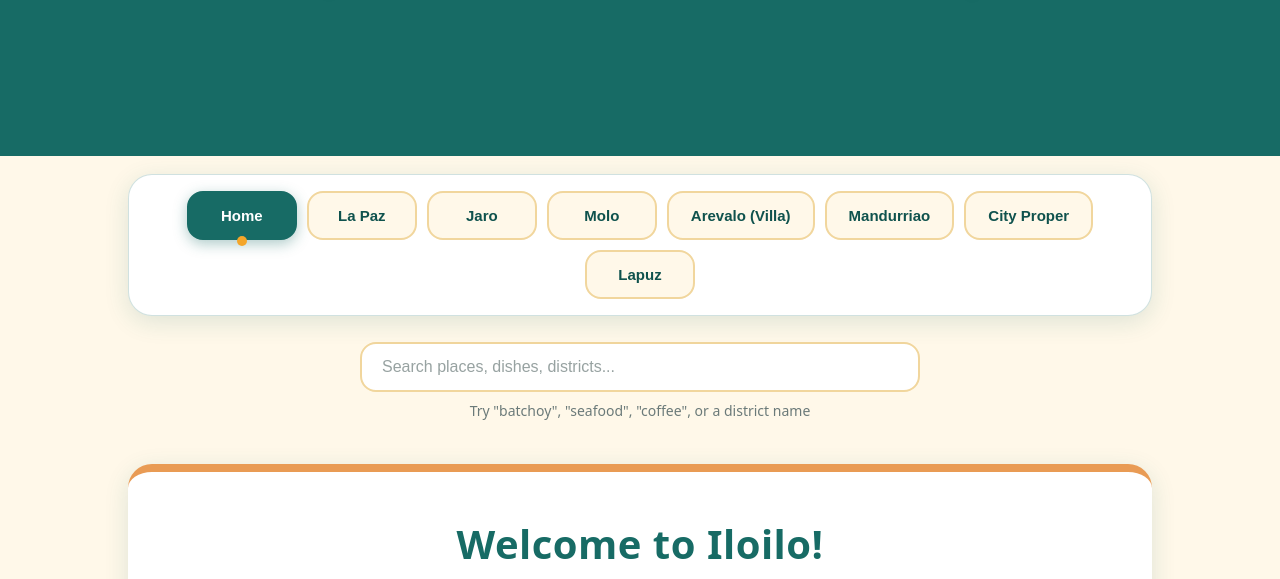
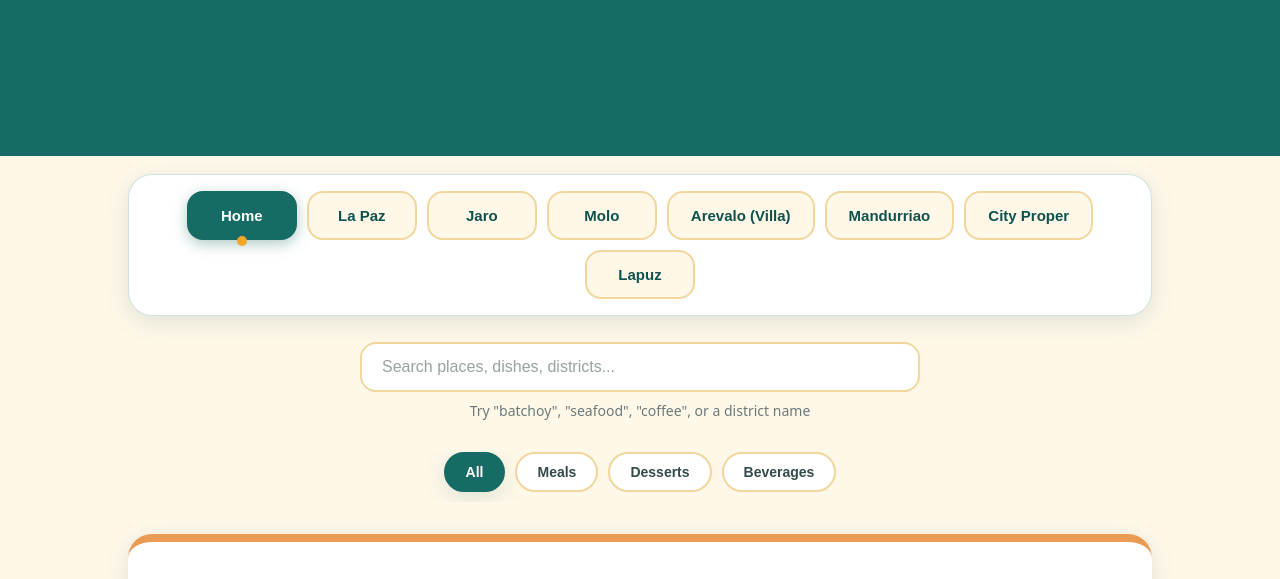
Before and after one commit to FranAldon/ILoLicious, a plain HTML site: page index.html in a window 1280 px wide. Shown: the part 304-883 px from the top of the page. Drawn offline with Linux system fonts and the light colour scheme.

Commit message:
Sliding Menu [not finished]

```diff
--- a/index.html
+++ b/index.html
@@ -62,6 +62,15 @@
         <p class="search-hint">Try "batchoy", "seafood", "coffee", or a district name</p>
     </div>
 
+    <nav class="category-menu" role="navigation" aria-label="Food categories">
+        <div class="category-scroll">
+            <button class="category-pill active" data-category="all" onclick="filterCategory('all')">All</button>
+            <button class="category-pill" data-category="meals" onclick="filterCategory('meals')">Meals</button>
+            <button class="category-pill" data-category="desserts" onclick="filterCategory('desserts')">Desserts</button>
+            <button class="category-pill" data-category="beverages" onclick="filterCategory('beverages')">Beverages</button>
+        </div>
+    </nav>
+
     <main id="content" tabindex="-1"></main>
 
     <button id="backToTop" aria-label="Back to top" onclick="scrollToTop()">&#8593;</button>
--- a/script.js
+++ b/script.js
@@ -428,6 +428,7 @@ const districts = [
 // ============================================================================
 let activeIndex = null;   // null = home view
 let isSearching = false;
+let activeCategory = null; // 'all' | 'meals' | 'desserts' | 'beverages' | null
 
 const navButtons = document.querySelectorAll(".nav-button");
 const searchInput = document.getElementById("districtSearch");
@@ -441,6 +442,19 @@ function escapeHtml(text) {
     const div = document.createElement("div");
     div.textContent = text;
     return div.innerHTML;
+}
+
+function getItemCategory(title) {
+    const t = title.toLowerCase();
+    if (t.includes("cafe") || t.includes("coffee") || t.includes("refreshment") || t.includes("bistro") || t.includes("kofi")) {
+        return "Beverages";
+    }
+    if (t.includes("biscocho") || t.includes("barquillos") || t.includes("creamhorn") || t.includes("piyaya") ||
+        t.includes("butterscotch") || t.includes("panaderia") || t.includes("bakery") ||
+        t.includes("pasalubong") || t.includes("delicacies") || t.includes("bakehouse") || t.includes("baking studio")) {
+        return "Desserts";
+    }
+    return "Meals";
 }
 
 function setActiveButton(target) {
@@ -513,6 +527,23 @@ function closeLightbox() {
     document.getElementById("lightboxCaption").textContent = "";
     document.getElementById("lightboxDescription").textContent = "";
     document.body.style.overflow = "";
+}
+
+// ============================================================================
+// Category Filter
+// ============================================================================
+function filterCategory(category) {
+    activeCategory = category === "all" ? null : category;
+
+    document.querySelectorAll(".category-pill").forEach((pill) => {
+        pill.classList.toggle("active", pill.dataset.category === (activeCategory || "all"));
+    });
+
+    if (activeIndex !== null) {
+        showDistrict(activeIndex);
+    } else {
+        showHome();
+    }
 }
 
 // Delegate lightbox clicks on gallery images (content is regenerated)
@@ -647,11 +678,15 @@ function showHome() {
                 traditions, and local specialties across the seven districts of Iloilo City.
             </p>
 
+            ${activeCategory ? `<p style="text-align:center; color:var(--color-primary-dark); font-weight:600; margin-bottom:16px;">Showing: ${activeCategory.charAt(0).toUpperCase() + activeCategory.slice(1)}</p>` : ""}
             <div style="display:flex; flex-wrap:wrap; gap:18px; justify-content:center; margin-bottom:30px;">
-                ${districts
+                ${(activeCategory
+                    ? districts.filter((d) => d.gallery.some((item) => getItemCategory(item.title) === activeCategory))
+                    : districts
+                )
                     .map(
-                        (d, i) => `
-                    <button class="nav-button district-button" type="button" onclick="showDistrict(${i})"
+                        (d) => `
+                    <button class="nav-button district-button" type="button" onclick="showDistrict(${districts.indexOf(d)})"
                         style="min-width:140px; padding:16px 20px; font-size:16px;">
                         ${escapeHtml(d.name)}
                     </button>
@@ -693,6 +728,7 @@ function showDistrict(index) {
     // Build gallery items (grid) with lazy loading and broken-image fallback
     let galleryHTML = "";
     district.gallery.forEach((item, i) => {
+        if (activeCategory && getItemCategory(item.title) !== activeCategory) return;
         galleryHTML += `
             <div class="gallery-item" role="button" tabindex="0"
                 onclick="openLightbox(this.querySelector('.gallery-img').src, this.querySelector('.gallery-title').textContent, this.querySelector('.gallery-desc').textContent)"
@@ -712,6 +748,10 @@ function showDistrict(index) {
             </div>
         `;
     });
+
+    if (!galleryHTML) {
+        galleryHTML = `<p style="text-align:center; color:var(--color-text-muted); padding:20px;">No ${activeCategory} items found in this district.</p>`;
+    }
 
     // Map URL: Google short links (goo.gl / app.goo.gl) cannot be embedded in an iframe,
     // so always use a proper embed URL for the map frame. Use mapUrl only for the
--- a/style.css
+++ b/style.css
@@ -320,6 +320,68 @@ img {
     margin-top: 8px;
     font-size: 14px;
     color: var(--color-text-muted);
+}
+
+/* ==========================================================================
+   FOOD CATEGORY SLIDING MENU
+   ========================================================================== */
+.category-menu {
+    margin: 20px auto 0;
+    width: 92%;
+    max-width: var(--max-width);
+}
+
+.category-scroll {
+    display: flex;
+    gap: 10px;
+    overflow-x: auto;
+    justify-content: center;
+    padding-bottom: 10px;
+    scrollbar-width: thin;
+}
+
+.category-scroll::-webkit-scrollbar {
+    height: 6px;
+}
+
+.category-scroll::-webkit-scrollbar-track {
+    background: transparent;
+}
+
+.category-scroll::-webkit-scrollbar-thumb {
+    background: var(--color-border-strong);
+    border-radius: 10px;
+}
+
+.category-pill {
+    flex-shrink: 0;
+    background: var(--color-surface);
+    border: 2px solid var(--color-border);
+    color: var(--color-text);
+    padding: 10px 20px;
+    border-radius: 50px;
+    font-size: 14px;
+    font-weight: 600;
+    cursor: pointer;
+    transition: all var(--transition-fast);
+    white-space: nowrap;
+}
+
+.category-pill:hover {
+    border-color: var(--color-primary);
+    color: var(--color-primary-dark);
+}
+
+.category-pill.active {
+    background: var(--color-primary);
+    color: var(--color-text-inverse);
+    border-color: var(--color-primary);
+    box-shadow: var(--color-shadow);
+}
+
+.category-pill:focus-visible {
+    outline: 3px solid var(--color-accent);
+    outline-offset: 3px;
 }
 
 /* ==========================================================================
```
